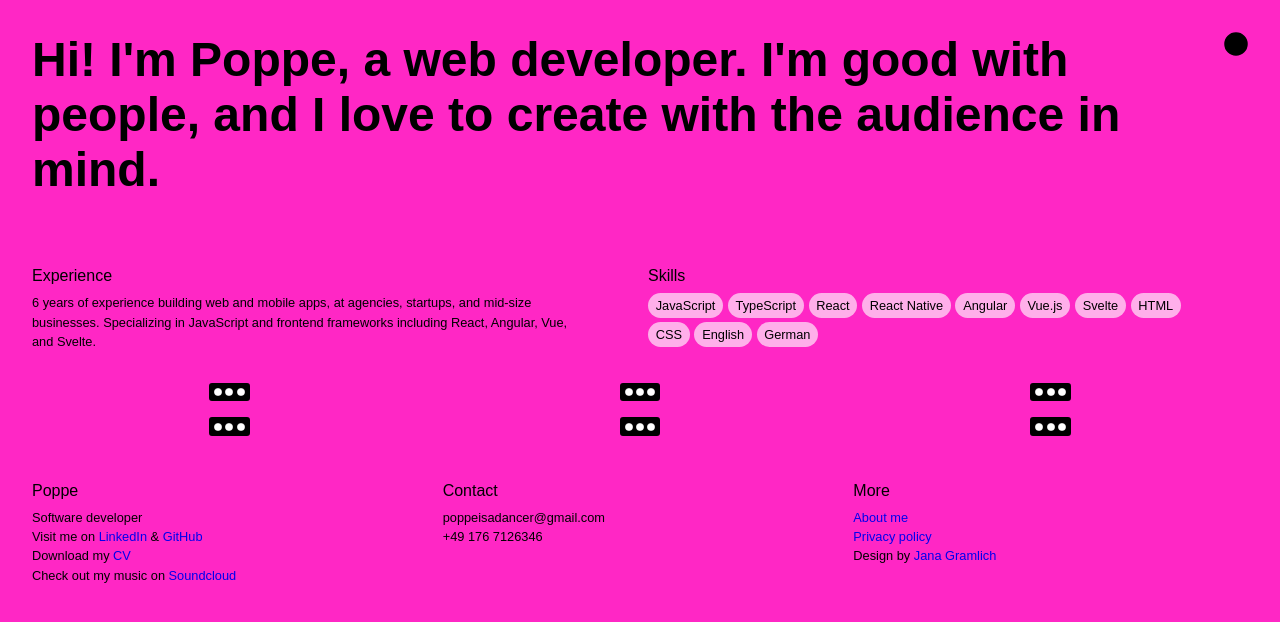
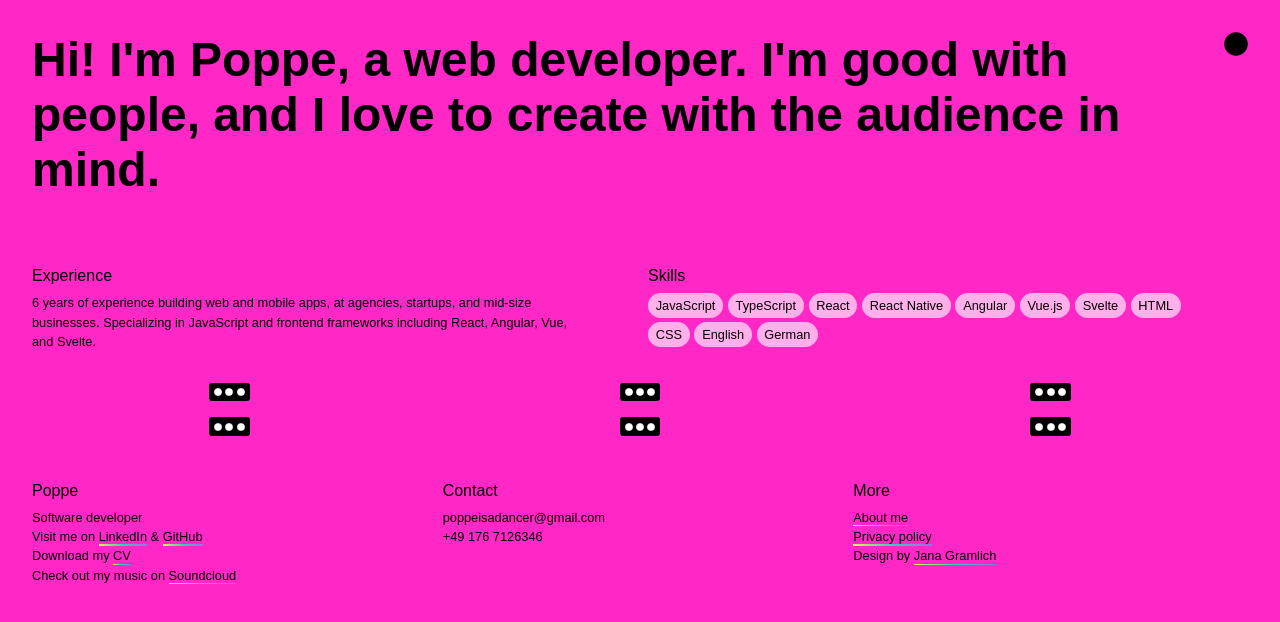
Before and after one commit to djpo/poppe-club, a SvelteKit app: page / in a window 1280 px wide. Shown: the top 622 px of the page. Built offline with nearby package versions, Linux system fonts and the light colour scheme.

Commit message:
update link style: add gradient-colored underline

```diff
--- a/src/global.css
+++ b/src/global.css
@@ -22,6 +22,9 @@
   --color-sherbert-pink: rgb(214, 142, 241);
   --color-sherbert-orange: rgb(255, 153, 153);
   --color-sherbert-blue: rgb(100, 216, 228);
+  --color-link-gradient-1: rgb(225, 245, 73);
+  --color-link-gradient-2: rgb(41, 209, 192);
+  --color-link-gradient-3: rgb(156, 108, 234);
 
   --column-width: 42em;
   --column-margin-top: 4em;
@@ -54,10 +57,30 @@ p {
   line-height: 1.3;
 }
 a {
+  display: inline-block;
+  position: relative;
   text-decoration: none;
+  color: inherit;
+  z-index: 1;
 }
-a:hover {
-  text-decoration: underline;
+a::after {
+  content: "";
+  position: absolute;
+  left: 0;
+  bottom: 0.07em;
+  height: 0.1em;
+  width: 100%;
+  background: linear-gradient(
+    110deg,
+    var(--color-link-gradient-1),
+    var(--color-link-gradient-2),
+    var(--color-link-gradient-3)
+  );
+  z-index: -1;
+  transition: height 0.25s cubic-bezier(0.6, 0, 0.4, 1);
+}
+a:hover::after {
+  height: 0.2em;
 }
 @media (min-width: 380px) {
   p {
```
